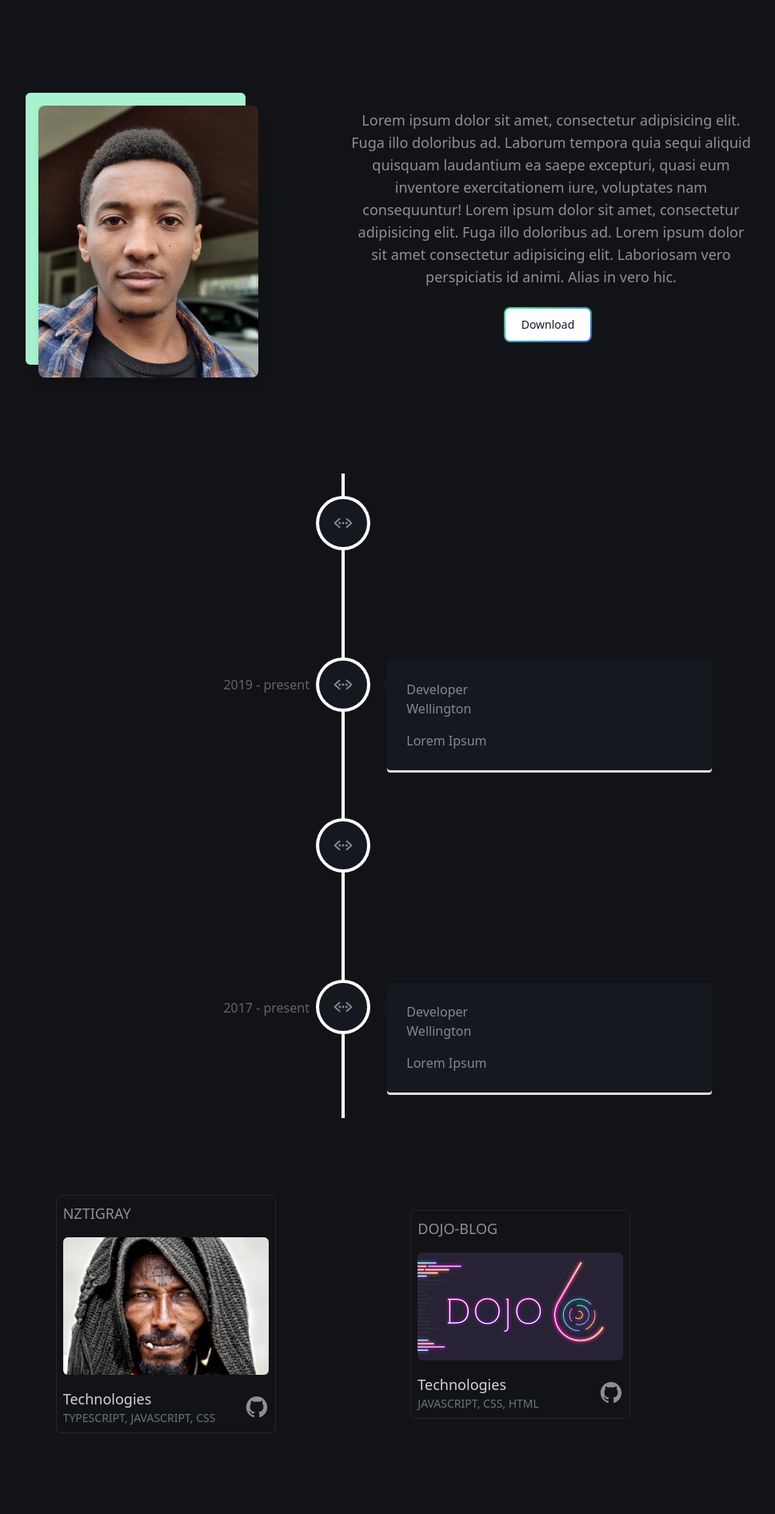
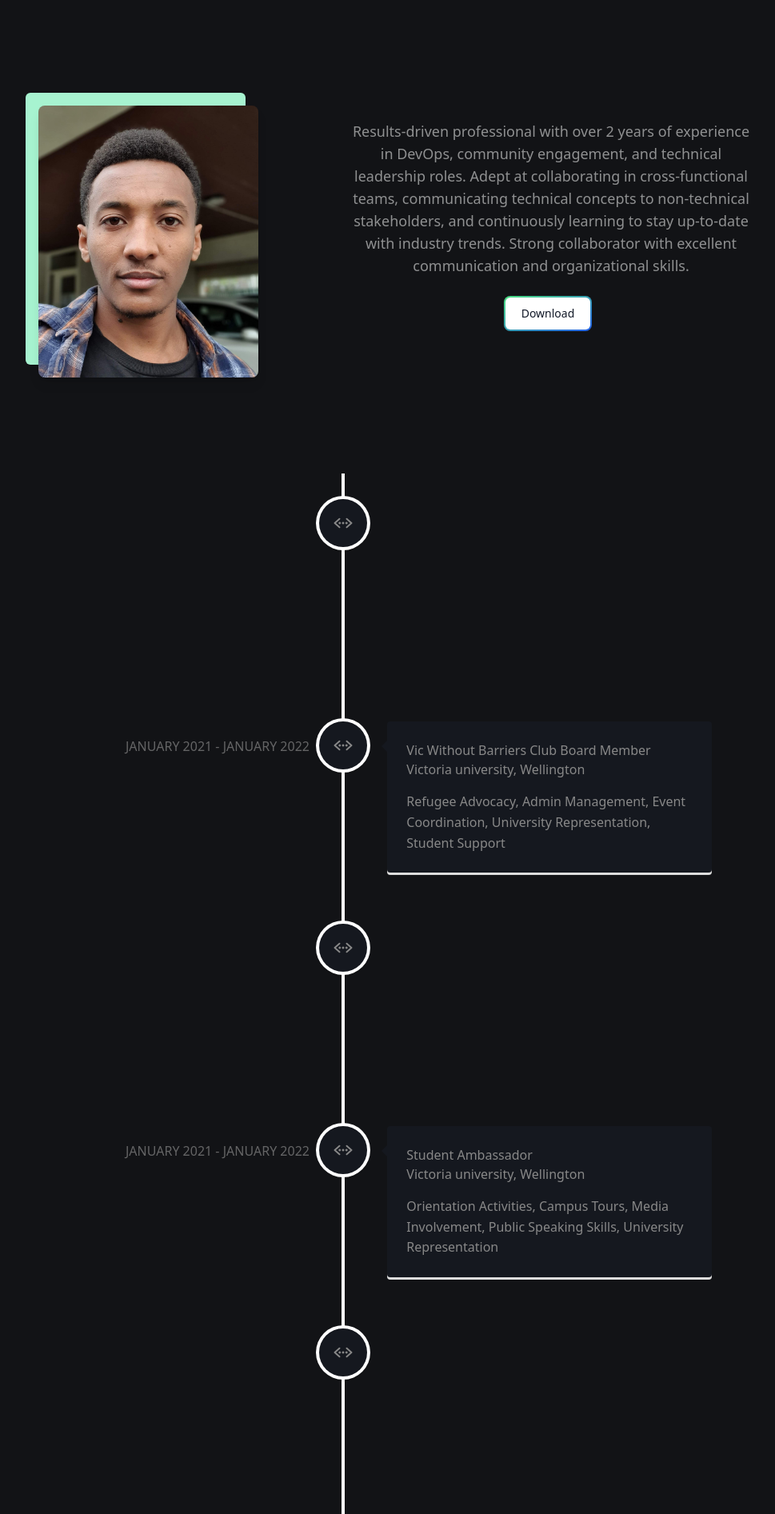
Before and after one commit to NatiBytes/portfolio, a Next.js app: page / in a window 1280 px wide. Shown: the part 840-2733 px from the top of the page at 80% size, without its empty margins (211-1180 px from the left). Built offline with nearby package versions, Linux system fonts and the light colour scheme.

Commit message:
Updated content and cv link

```diff
--- a/data/data.js
+++ b/data/data.js
@@ -12,35 +12,57 @@ import tigraynz from "../public/images/tigraynz.jpg";
 export const Experiance = [
   {
     id: 1,
-    date: "2020 - present",
+    date: "NOVEMBER 2021 - PRESENT",
     iconSrc: <IoCodeWorking />,
     title: "Developer",
-    location: "Wellington",
-    description: "Lorem Ipsum",
+    location: "Datacom, Wellington",
+    description:
+      "Drupal Updates, ArcGIS Deployment, SendGrid Issue Resolution, Change Management, Monitoring, Hackathon Participation, Inmate Supplies Startup Initiative",
   },
   {
     id: 2,
-    date: "2019 - present",
+    date: "JANUARY 2021 - JANUARY 2022",
     iconSrc: <IoCodeWorking />,
-    title: "Developer",
-    location: "Wellington",
-    description: "Lorem Ipsum",
+    title: "Vic Without Barriers Club Board Member",
+    location: "Victoria university, Wellington",
+    description:
+      "Refugee Advocacy, Admin Management, Event Coordination, University Representation, Student Support",
   },
   {
     id: 3,
-    date: "2018 - present",
+    date: "JANUARY 2021 - JANUARY 2022",
     iconSrc: <IoCodeWorking />,
-    title: "Developer",
-    location: "Wellington",
-    description: "Lorem Ipsum",
+    title: "Victoria African Student Association",
+    location: "Victoria university, Wellington",
+    description:
+      "Cultural Events, Admin & Communication, University Engagement, Community Building, Student Representation",
   },
   {
     id: 4,
-    date: "2017 - present",
+    date: "JANUARY 2021 - JANUARY 2022",
     iconSrc: <IoCodeWorking />,
-    title: "Developer",
-    location: "Wellington",
-    description: "Lorem Ipsum",
+    title: "Student Ambassador",
+    location: "Victoria university, Wellington",
+    description:
+      "Orientation Activities, Campus Tours, Media Involvement, Public Speaking Skills, University Representation",
+  },
+  {
+    id: 5,
+    date: "JANUARY 2019 - MAY 2019",
+    iconSrc: <IoCodeWorking />,
+    title: "IT Technician",
+    location: "GediTech, Ethiopia",
+    description:
+      "Fast-Paced Environment, Technical Troubleshooting, Equipment Repairs, Record Keeping, Student Training",
+  },
+  {
+    id: 6,
+    date: "DECEMBER 2018 - JAN 2019",
+    iconSrc: <IoCodeWorking />,
+    title: "Programme Coordinator",
+    location: "Admas University, Ethiopia",
+    description:
+      "Fast-Paced Environment, Technical Troubleshooting, Equipment Repairs, Record Keeping, Student Training",
   },
 ];
 
--- a/pages/index.tsx
+++ b/pages/index.tsx
@@ -15,6 +15,24 @@ import { motion, AnimatePresence } from "framer-motion";
 
 const Home: NextPage = () => {
   const [isActive, setIsActive] = useState(false);
+
+  // Function to handle the download link click
+  const handleDownloadClick = (event: React.MouseEvent<HTMLAnchorElement>) => {
+    event.preventDefault(); // Prevent the default link behavior
+
+    const downloadUrl =
+      "https://raw.githubusercontent.com/NatnaelGebremichael/NatnaelGebremichael/4f593c03653f847fe20177b15527f6a13c664826/CV_Place_Holder_document.pdf"; // Provide the actual download URL
+    const fileName = "Natnael_Gebremichael_CV.pdf"; // Specify the filename for the download
+
+    // Ensure downloadUrl is not null before assigning it
+    if (downloadUrl) {
+      const downloadLink = document.createElement("a");
+      downloadLink.href = downloadUrl;
+      downloadLink.download = fileName; // Use the specified filename
+      downloadLink.target = "_blank"; // Open in a new tab
+      downloadLink.click();
+    }
+  };
 
   return (
     <AnimatePresence initial={false}>
@@ -67,9 +85,11 @@ const Home: NextPage = () => {
                   Contacts
                 </a>
                 <a
-                  href="#"
+                  href="https://raw.githubusercontent.com/NatnaelGebremichael/NatnaelGebremichael/4f593c03653f847fe20177b15527f6a13c664826/CV_Place_Holder_document.pdf"
                   className="ml-auto text-base text-textBase font-medium hover:text-slate-100 cursor-pointer border border-textBase px-2 py-1
               rounded-xl hover:border-gray-100 duration-100 ease-in-out"
+                  onClick={handleDownloadClick} // Attach the click handler
+                  download="Natnael_Gebremichael_CV.pdf" // Add the download attribute
                 >
                   Download
                 </a>
@@ -173,14 +193,13 @@ const Home: NextPage = () => {
               {/**Content Box */}
               <div className="w-full h-420 flex flex-col items-center justify-center">
                 <p className="text-lg text-textBase text-center">
-                  Lorem ipsum dolor sit amet, consectetur adipisicing elit. Fuga
-                  illo doloribus ad. Laborum tempora quia sequi aliquid quisquam
-                  laudantium ea saepe excepturi, quasi eum inventore
-                  exercitationem iure, voluptates nam consequuntur! Lorem ipsum
-                  dolor sit amet, consectetur adipisicing elit. Fuga illo
-                  doloribus ad. Lorem ipsum dolor sit amet consectetur
-                  adipisicing elit. Laboriosam vero perspiciatis id animi. Alias
-                  in vero hic.
+                  Results-driven professional with over 2 years of experience in
+                  DevOps, community engagement, and technical leadership roles.
+                  Adept at collaborating in cross-functional teams,
+                  communicating technical concepts to non-technical
+                  stakeholders, and continuously learning to stay up-to-date
+                  with industry trends. Strong collaborator with excellent
+                  communication and organizational skills.
                 </p>
 
                 <motion.button
```
